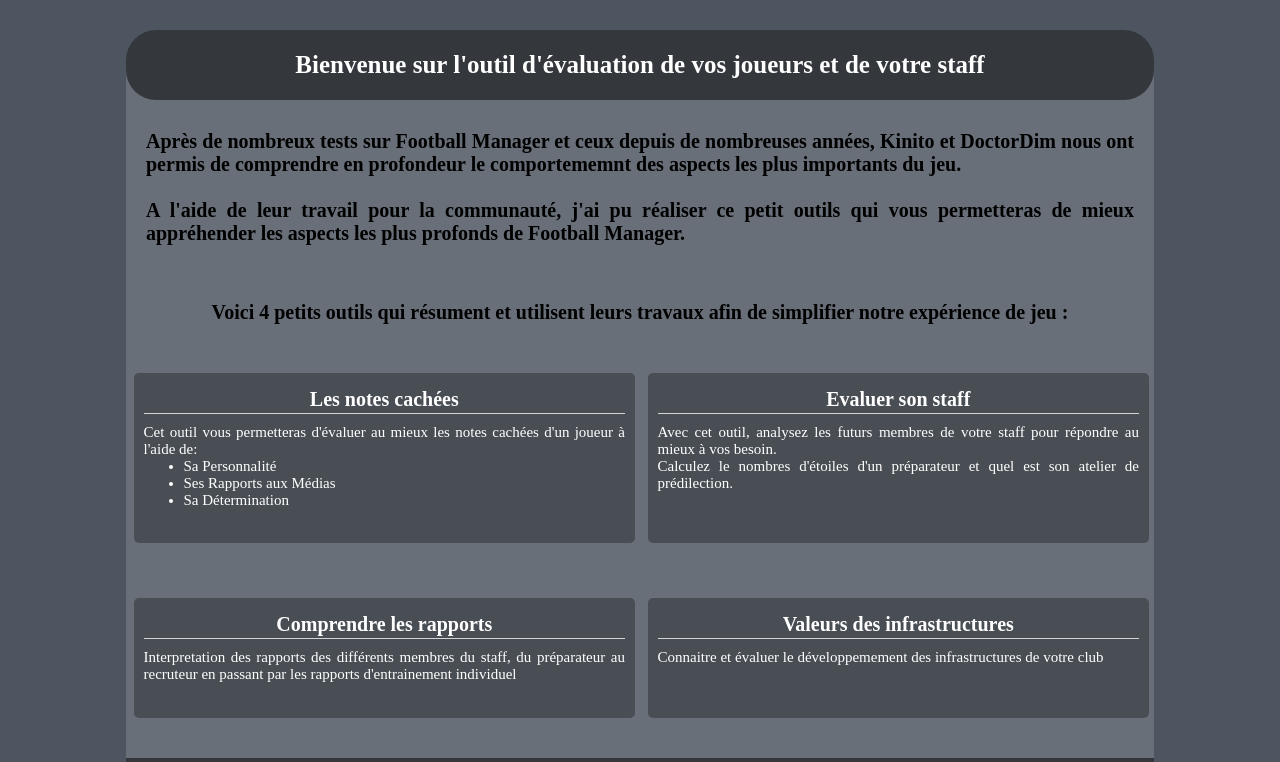
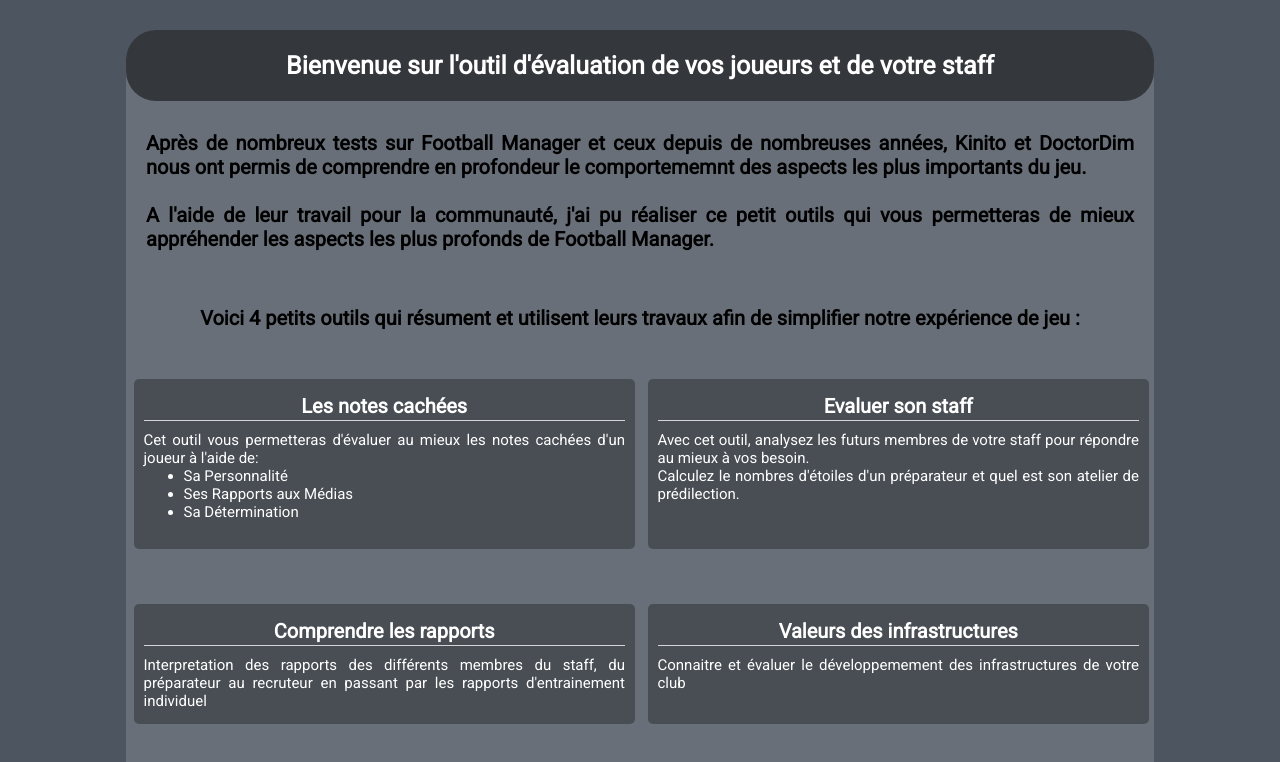
Before and after one commit to Gilgiltsu/FMTools, a plain HTML site: page index.html in a window 1280 px wide. Shown: the top 762 px of the page. Drawn offline with Linux system fonts and the light colour scheme.

Commit message:
Update stylecomplet.css

```diff
--- a/stylecomplet.css
+++ b/stylecomplet.css
@@ -2,7 +2,7 @@ body {
   font-size: 16px;
   background-color: #4d5660;
   margin: 0;
-  font-family: "Jost";
+  font-family:'Roboto';
   }
   h1, h2 {
     color: #ffffff;
```
